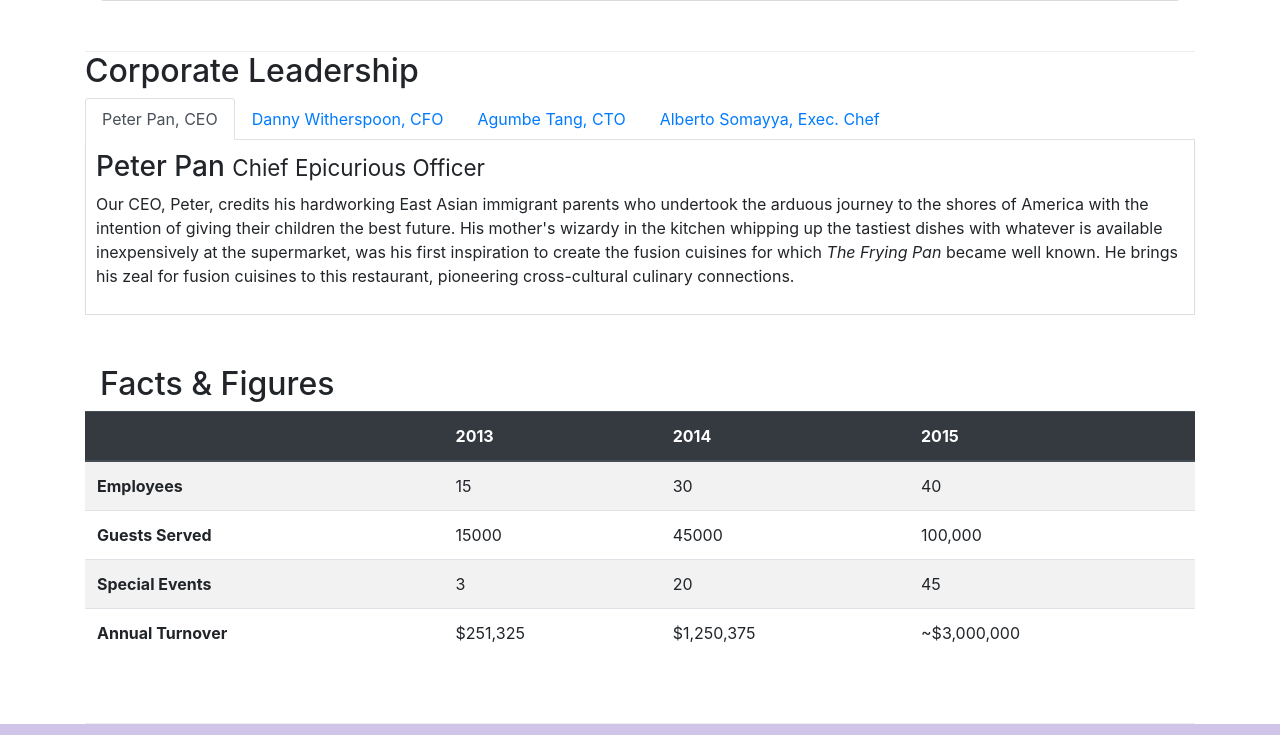
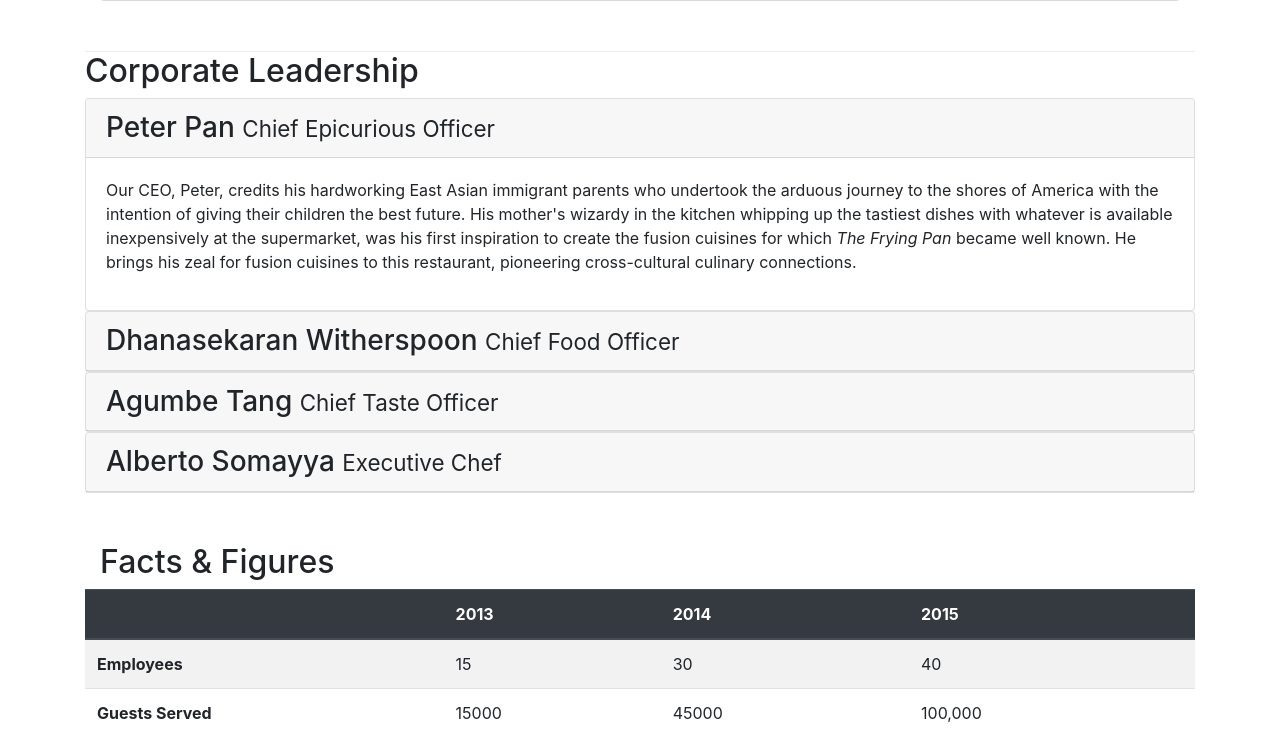
Before and after one commit to silentfatez/coursera_react, a website: page aboutus.html in a window 1280 px wide. Shown: the part 920-1655 px from the top of the page. Drawn offline with nearby package versions, Linux system fonts and the light colour scheme.

Commit message:
Accordion

```diff
--- a/aboutus.html
+++ b/aboutus.html
@@ -101,45 +101,65 @@
         <div clas="row row-content">
             <div>
                 <h2>Corporate Leadership</h2>
-                <ul class="nav nav-tabs">
-                    <li class="nav-item">
-                      <a class="nav-link active" href="#peter"
-                        role="tab" data-toggle="tab">Peter Pan, CEO</a>
-                    </li>
-                    <li class="nav-item">
-                      <a class="nav-link" href="#danny" role="tab"
-                        data-toggle="tab">Danny Witherspoon, CFO</a>
-                    </li>
-                    <li class="nav-item">
-                      <a class="nav-link" href="#agumbe"role="tab"
-                        data-toggle="tab">Agumbe Tang, CTO</a>
-                    </li>
-                    <li class="nav-item">
-                      <a class="nav-link" href="#alberto" role="tab"
-                        data-toggle="tab">Alberto Somayya, Exec. Chef</a>
-                    </li>
-                </ul>
-                <div class="tab-content">
-                  <div role="tabpanel" class="tab-pane fade show active" id="peter">
 
-                <h3>Peter Pan <small>Chief Epicurious Officer</small></h3>
-                <p class="d-none d-lg-block">Our CEO, Peter, credits his hardworking East Asian immigrant parents who undertook the arduous journey to the shores of America with the intention of giving their children the best future. His mother's wizardy in the kitchen whipping up the tastiest dishes with whatever is available inexpensively at the supermarket, was his first inspiration to create the fusion cuisines for which <em>The Frying Pan</em> became well known. He brings his zeal for fusion cuisines to this restaurant, pioneering cross-cultural culinary connections.</p>
+                    <div id="accordion">
+                      <div class="card">
+                          <div class="card-header" role="tab" id="peterhead">
+                          <h3 class="mb-0">
+                              <a data-toggle="collapse" data-target="#peter">
+                              Peter Pan <small>Chief Epicurious Officer</small>
+                              </a>
+                          </h3>
+                          </div>
+                          <div class="collapse show" id="peter" data-parent="#accordion">
+                              <div class="card-body">
+                                  <p class="d-none d-sm-block">Our CEO, Peter, credits his hardworking East Asian immigrant parents who undertook the arduous journey to the shores of America with the intention of giving their children the best future. His mother's wizardy in the kitchen whipping up the tastiest dishes with whatever is available inexpensively at the supermarket, was his first inspiration to create the fusion cuisines for which <em>The Frying Pan</em> became well known. He brings his zeal for fusion cuisines to this restaurant, pioneering cross-cultural culinary connections.</p>
+                              </div>
+                          </div>
+                      </div>
+                      <div class="card">
+                  <div class="card-header" role="tab" id="dannyhead">
+                  <h3 class="mb-0">
+                      <a class="collapsed" data-toggle="collapse" data-target="#danny">
+                      Dhanasekaran Witherspoon <small>Chief Food Officer</small>
+                      </a>
+                  </h3>
               </div>
-              <div role="tabpanel" class="tab-pane fade" id="danny">
+              <div class="collapse" id="danny" data-parent="#accordion">
+                  <div class="card-body">
+                      <p class="d-none d-sm-block">Our CFO, Danny, as he is affectionately referred to by his colleagues, comes from a long established family tradition in farming and produce. His experiences growing up on a farm in the Australian outback gave him great appreciation for varieties of food sources. As he puts it in his own words, <em>Everything that runs, wins, and everything that stays, pays!</em></p>
+                  </div>
+              </div>
+          </div>
+          <div class="card">
+                  <div class="card-header" role="tab" id="agumbehead">
+                  <h3 class="mb-0">
+                      <a class="collapsed" data-toggle="collapse" data-target="#agumbe">
+                      Agumbe Tang <small>Chief Taste Officer</small>
+                      </a>
+                  </h3>
+              </div>
+              <div class="collapse" id="agumbe" data-parent="#accordion">
+                  <div class="card-body">
+                      <p class="d-none d-sm-block">Blessed with the most discerning gustatory sense, Agumbe, our CTO, personally ensures that every dish that we serve meets his exacting tastes. Our chefs dread the tongue lashing that ensues if their dish does not meet his exacting standards. He lives by his motto, <em>You click only if you survive my lick.</em></p>
+                  </div>
+              </div>
+          </div>
+          <div class="card">
+                  <div class="card-header" role="tab" id="albertohead">
+                  <h3 class="mb-0">
+                      <a class="collapsed" data-toggle="collapse" data-target="#alberto">
+                      Alberto Somayya <small>Executive Chef</small>
+                      </a>
+                  </h3>
+              </div>
+              <div class="collapse" id="alberto" data-parent="#accordion">
+                  <div class="card-body">
+                      <p class="d-none d-sm-block">Award winning three-star Michelin chef with wide International experience having worked closely with whos-who in the culinary world, he specializes in creating mouthwatering Indo-Italian fusion experiences. He says, <em>Put together the cuisines from the two craziest cultures, and you get a winning hit! Amma Mia!</em></p>
+                  </div>
+              </div>
+          </div>
 
-                <h3>Dhanasekaran Witherspoon <small>Chief Food Officer</small></h3>
-                <p class="d-none d-lg-block">Our CFO, Danny, as he is affectionately referred to by his colleagues, comes from a long established family tradition in farming and produce. His experiences growing up on a farm in the Australian outback gave him great appreciation for varieties of food sources. As he puts it in his own words, <em>Everything that runs, wins, and everything that stays, pays!</em></p>
-              </div>
-              <div role="tabpanel" class="tab-pane fade" id="agumbe">
-
-                <h3>Agumbe Tang <small>Chief Taste Officer</small></h3>
-                <p class="d-none d-lg-block">Blessed with the most discerning gustatory sense, Agumbe, our CTO, personally ensures that every dish that we serve meets his exacting tastes. Our chefs dread the tongue lashing that ensues if their dish does not meet his exacting standards. He lives by his motto, <em>You click only if you survive my lick.</em></p>
-              </div>
-              <div role="tabpanel" class="tab-pane fade" id="alberto">
-
-                <h3>Alberto Somayya <small>Executive Chef</small></h3>
-                <p class="d-none d-lg-block">Award winning three-star Michelin chef with wide International experience having worked closely with whos-who in the culinary world, he specializes in creating mouthwatering Indo-Italian fusion experiences. He says, <em>Put together the cuisines from the two craziest cultures, and you get a winning hit! Amma Mia!</em></p>
-            </div>
           </div>
 
           </div>
```
